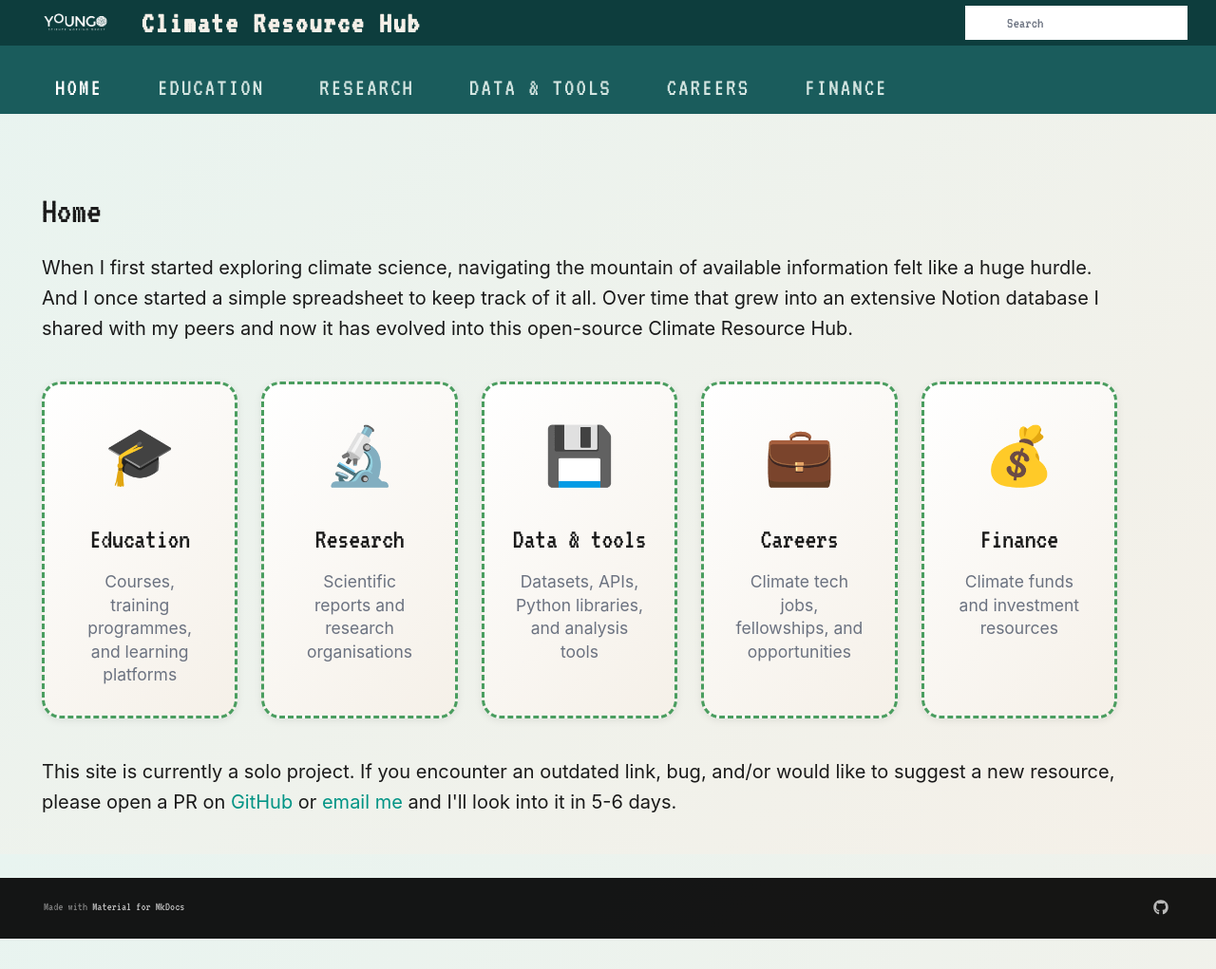
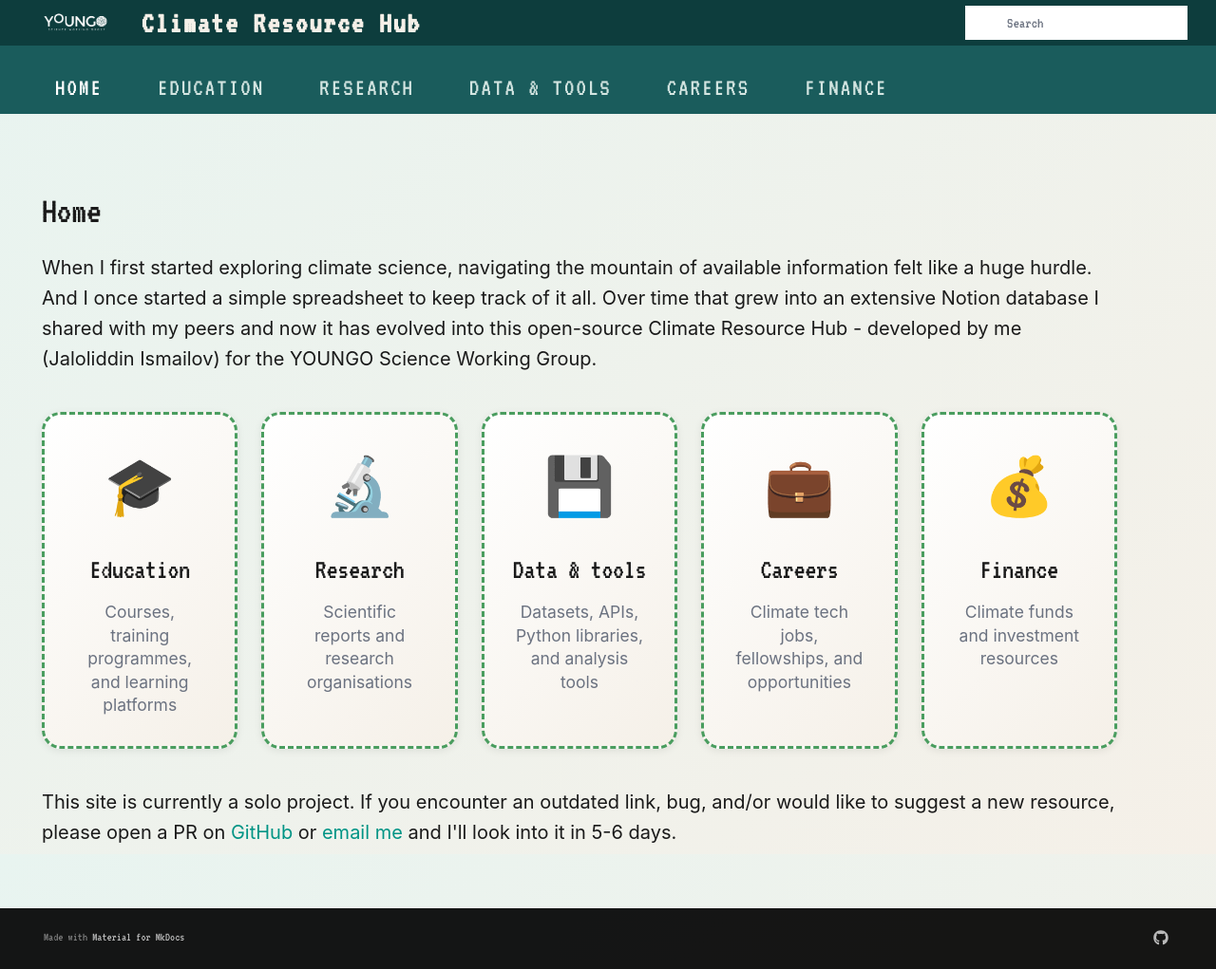
Before and after one commit to unnobatroo/climate-resource-hub, an MkDocs documentation site: the page built from docs/index.md, in a window 1280 px wide. Shown: the whole page at 95% size. Built offline with MkDocs 1.6.1 and Material for MkDocs 9.7.7, drawn with Linux system fonts in a browser that asks for light colours; before the commit the page ends 989 px from its top, so only the background shows below that.

Commit message:
Add author credit to Climate Resource Hub introduction
Updated introduction to include author credit and affiliation.

```diff
--- a/docs/index.md
+++ b/docs/index.md
@@ -1,4 +1,4 @@
-When I first started exploring climate science, navigating the mountain of available information felt like a huge hurdle. And I once started a simple spreadsheet to keep track of it all. Over time that grew into an extensive Notion database I shared with my peers and now it has evolved into this open-source Climate Resource Hub.
+When I first started exploring climate science, navigating the mountain of available information felt like a huge hurdle. And I once started a simple spreadsheet to keep track of it all. Over time that grew into an extensive Notion database I shared with my peers and now it has evolved into this open-source Climate Resource Hub - developed by me (Jaloliddin Ismailov) for the YOUNGO Science Working Group.
 
 <div class="section-cards" id="main-content">
 
```
